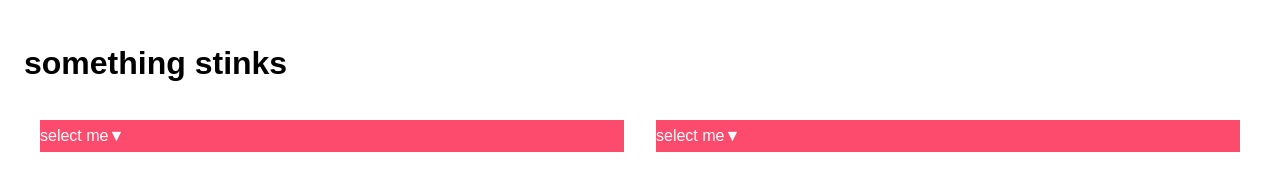
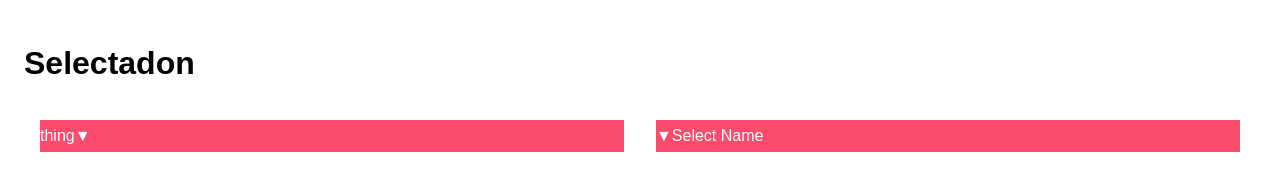
Before and after one commit to keeleycarrigan/selectadon, a website: page demo/index.html in a window 1280 px wide. Drawn offline with nearby package versions, Linux system fonts and the light colour scheme.

Commit message:
Finished Initial Features * Added more options that can be customized. * Added ability to declare options on individual elements a data attribute.

```diff
--- a/demo/index.html
+++ b/demo/index.html
@@ -6,7 +6,7 @@
     <link rel="stylesheet" href="/css/selectadon-demo.css">
 </head>
 <body>
-    <h1>something stinks</h1>
+    <h1>Selectadon</h1>
 
     <div class="half">
         <select name="something" id="something">
@@ -16,7 +16,8 @@
     </div>
 
     <div class="half">
-        <select name="something-2" id="something-2">
+        <select name="something-2" id="something-2" data-sd-options='{"iconFirst": true}'>
+            <option value="">Select Name</option>
             <option value="thing-three">thing 3</option>
             <option value="thing-four">thing 4</option>
         </select>
--- a/demo/js/selectadon.js
+++ b/demo/js/selectadon.js
@@ -6,13 +6,26 @@
             btnClass: 'sd-btn',
             listClass: 'sd-list',
             txtClass: 'sd-text',
-            iconClass: 'sd-icon'
+            iconClass: 'sd-icon',
+            openClass: 'open',
+            iconFirst: false,
+            btnTxt: null,
+            btnIcon: '&#9660;',
+            noBtnTxt: false,
+            noBtnIcon: false
         };
 
     function Plugin(element, options) {
         this.el = element;
         this.$el = $(this.el);
         this.selectOptions = {};
+        defaults.btnTxt = this.$el.find('option').eq(0).text();
+
+        var dataOptions = this.$el.data('sd-options');
+
+        if (dataOptions) {
+            options = $.extend({}, options, dataOptions);
+        }
         this.options = $.extend({}, defaults, options);
         this._name = pluginName;
 
@@ -29,16 +42,15 @@
         var $options = this.$el.find('option'),
             optLength = $options.length,
             optData = {};
-            // console.log(this.$el);
 
         if (optLength > 0) {
             for (i = 0; i < optLength; i += 1) {
-                optData[$options.eq(i).attr('value')] = $options.eq(i).text();
+                optData[$.trim($options.eq(i).attr('value'))] = $options.eq(i).text();
             }
         }
 
         this.selectOptions = $.extend({}, optData, this.options.selectData);
-        // console.log(this.selectOptions);
+
         this.buildSelect();
     };
 
@@ -46,13 +58,14 @@
         var selectId = this.$el.attr('id'),
             $sdHolder = $('<div>', {'class': this.options.holderClass, 'data-id': selectId}),
             $sdBtn = $('<a>', {'class': this.options.btnClass}),
-            $sdBtnTxt = $('<span>', {'class': this.options.txtClass, 'text': 'select me'}),
-            $sdBtnIcon = $('<span>', {'class': this.options.iconClass, 'html': '&#9660;'}),
-            $sdList = $('<ul>', {'class': this.options.listClass});
+            $sdBtnTxt = this.options.noBtnTxt === true ? null : $('<span>', {'class': this.options.txtClass, 'text': this.options.btnTxt}),
+            $sdBtnIcon = this.options.noBtnIcon === true ? null : $('<span>', {'class': this.options.iconClass, 'html': this.options.btnIcon}),
+            $sdList = $('<ul>', {'class': this.options.listClass}),
+            sdBtnOrder = this.options.iconFirst === true ? [$sdBtnIcon, $sdBtnTxt] : [$sdBtnTxt, $sdBtnIcon];
 
         $sdHolder
         .insertAfter(this.$el)
-        .append([$sdBtn.append([$sdBtnTxt, $sdBtnIcon]), $sdList])
+        .append([$sdBtn.append(sdBtnOrder), $sdList])
         .on('click.sd touchstart.sd', 'a', {self: this}, this.selectActions);
 
         for (var option in this.selectOptions) {
@@ -79,7 +92,7 @@
             $select.find('.' + self.options.txtClass).text($clicked.text());
         }
 
-        $select.toggleClass('open');
+        $select.toggleClass(self.options.openClass);
     };
 
     $.fn[pluginName] = function (options) {
```
Also changed, not shown: app/index.html (+2 -1 lines), app/js/selectadon.js (+22 -9 lines), build/js/selectadon.js, build/js/selectadon.min.js.
